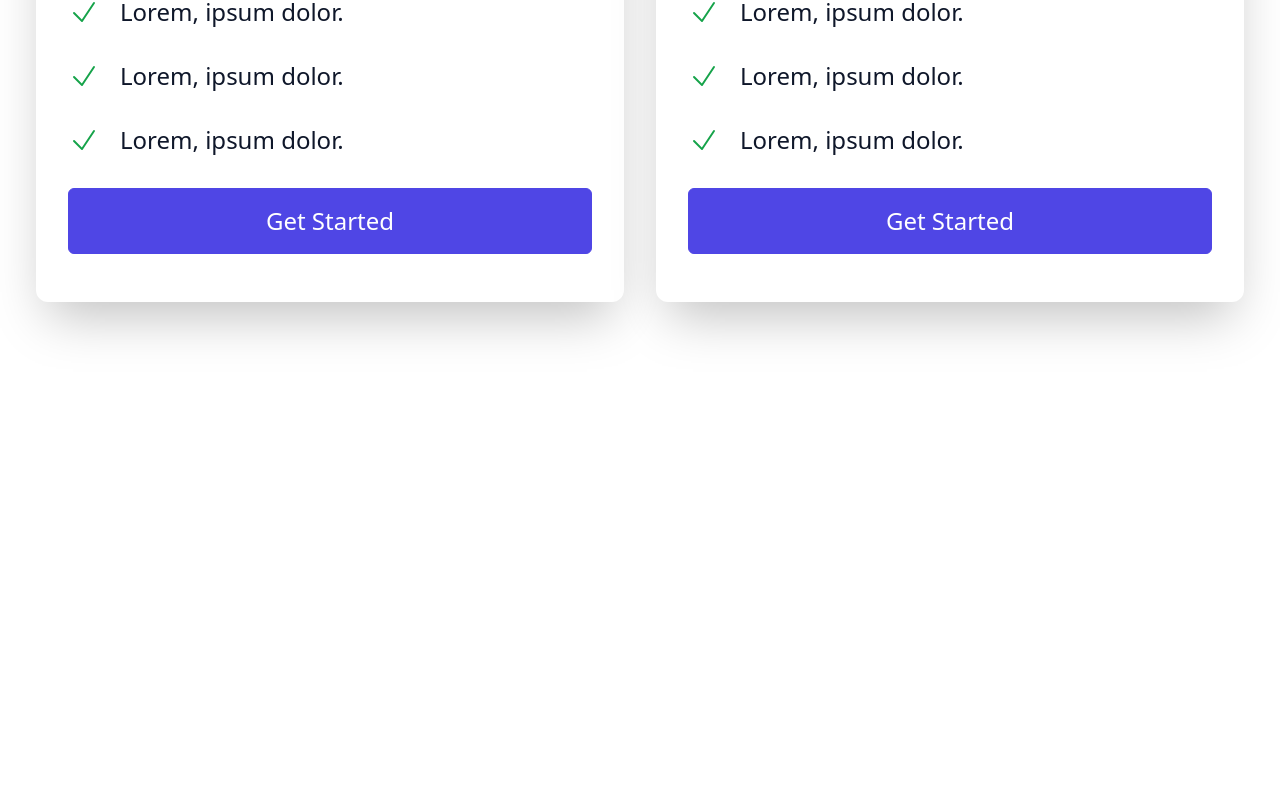
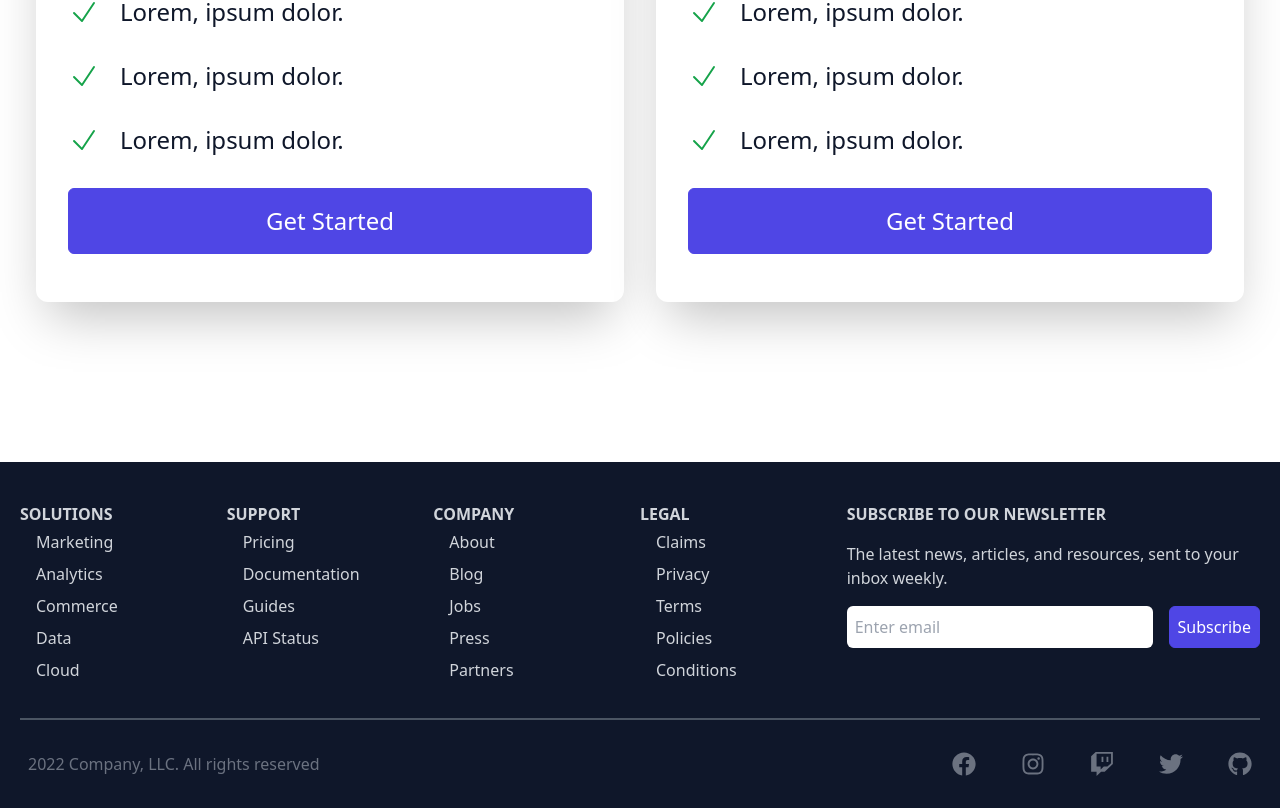
Before and after one commit to bihanviranga/tailwinds-business-site, a React (Create React App) app: page / in a window 1280 px wide. Shown: the part 3766-4574 px from the top of the page. Before the commit the page ends 4228 px from the top, so only its background shows below. Built offline with nearby package versions, Linux system fonts and the light colour scheme.

Commit message:
Implement footer section

```diff
--- a/package.json
+++ b/package.json
@@ -9,7 +9,9 @@
     "@testing-library/user-event": "^13.5.0",
     "react": "^18.2.0",
     "react-dom": "^18.2.0",
+    "react-icons": "^4.4.0",
     "react-scripts": "5.0.1",
+    "react-scroll": "^1.8.7",
     "web-vitals": "^2.1.4"
   },
   "scripts": {
--- a/src/App.js
+++ b/src/App.js
@@ -4,6 +4,7 @@
 import Support from './components/Support';
 import AllInOne from './components/AllInOne';
 import Pricing from './components/Pricing';
+import Footer from './components/Footer';
 
 function App() {
   return (
@@ -14,6 +15,7 @@
       <Support />
       <AllInOne />
       <Pricing />
+      <Footer />
     </>
   );
 }
--- /dev/null
+++ b/src/components/Footer.jsx
@@ -0,0 +1,80 @@
+import { FaFacebook, FaGithub, FaInstagram, FaTwitter, FaTwitch } from 'react-icons/fa';
+
+function Footer() {
+  return (
+    <div className="w-full mt-24 bg-slate-900 text-gray-300 py-y px-2">
+      <div
+        className="max-w-[1240px] mx-auto grid grid-cols-2 md:grid-cols-6 border-b-2 border-gray-600 py-8"
+      >
+        <div>
+          <h6 className="font-bold uppercase pt-2">Solutions</h6>
+          <ul>
+            <li className="py-1">Marketing</li>
+            <li className="py-1">Analytics</li>
+            <li className="py-1">Commerce</li>
+            <li className="py-1">Data</li>
+            <li className="py-1">Cloud</li>
+          </ul>
+        </div>
+
+        <div>
+          <h6 className="font-bold uppercase pt-2">Support</h6>
+          <ul>
+            <li className="py-1">Pricing</li>
+            <li className="py-1">Documentation</li>
+            <li className="py-1">Guides</li>
+            <li className="py-1">API Status</li>
+          </ul>
+        </div>
+
+        <div>
+          <h6 className="font-bold uppercase pt-2">Company</h6>
+          <ul>
+            <li className="py-1">About</li>
+            <li className="py-1">Blog</li>
+            <li className="py-1">Jobs</li>
+            <li className="py-1">Press</li>
+            <li className="py-1">Partners</li>
+          </ul>
+        </div>
+
+        <div>
+          <h6 className="font-bold uppercase pt-2">Legal</h6>
+          <ul>
+            <li className="py-1">Claims</li>
+            <li className="py-1">Privacy</li>
+            <li className="py-1">Terms</li>
+            <li className="py-1">Policies</li>
+            <li className="py-1">Conditions</li>
+          </ul>
+        </div>
+
+        <div className="col-span-2 pt-8 md:pt-2">
+          <p className="font-bold uppercase">Subscribe to our newsletter</p>
+          <p className="py-4">
+            The latest news, articles, and resources, sent to your inbox weekly.
+          </p>
+          <form className="flex flex-col sm:flex-row">
+            <input className="w-full p-2 mr-4 rounded-md mb-4" type="email" placeholder="Enter email" />
+            <button className="p-2 mb-4">Subscribe</button>
+          </form>
+        </div>
+      </div>
+
+      <div
+        className="flex flex-col max-w-[1240px] px-2 py-4 mx-auto justify-between sm:flex-row text-center text-gray-500"
+      >
+        <p className="py-4">2022 Company, LLC. All rights reserved</p>
+        <div className="flex justify-between sm:w-[300px] pt-4 text-2xl">
+          <FaFacebook />
+          <FaInstagram />
+          <FaTwitch />
+          <FaTwitter />
+          <FaGithub />
+        </div>
+      </div>
+    </div>
+  )
+}
+
+export default Footer
```
Also changed, not shown: 1 other file (tests, documents, lock files or other folders).
